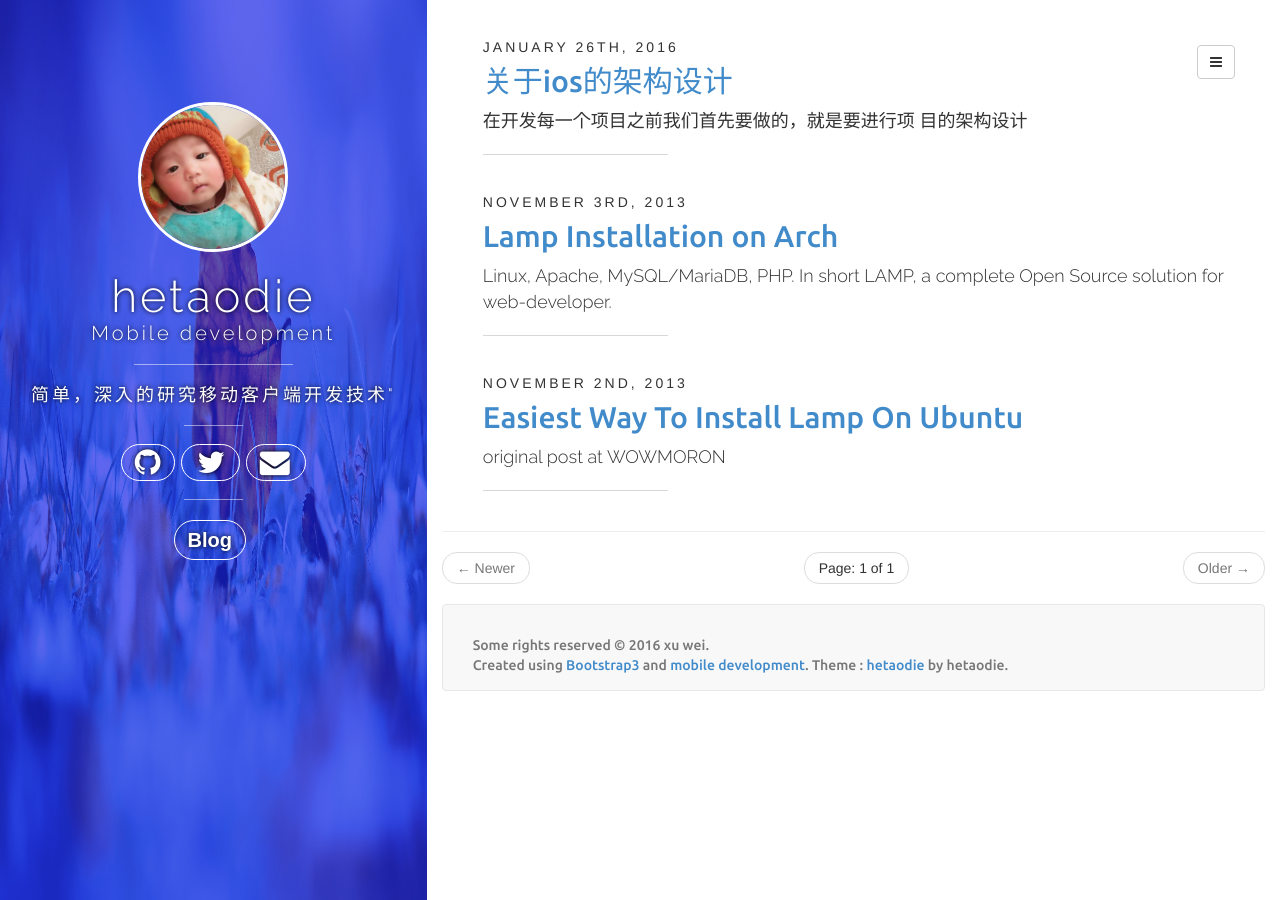
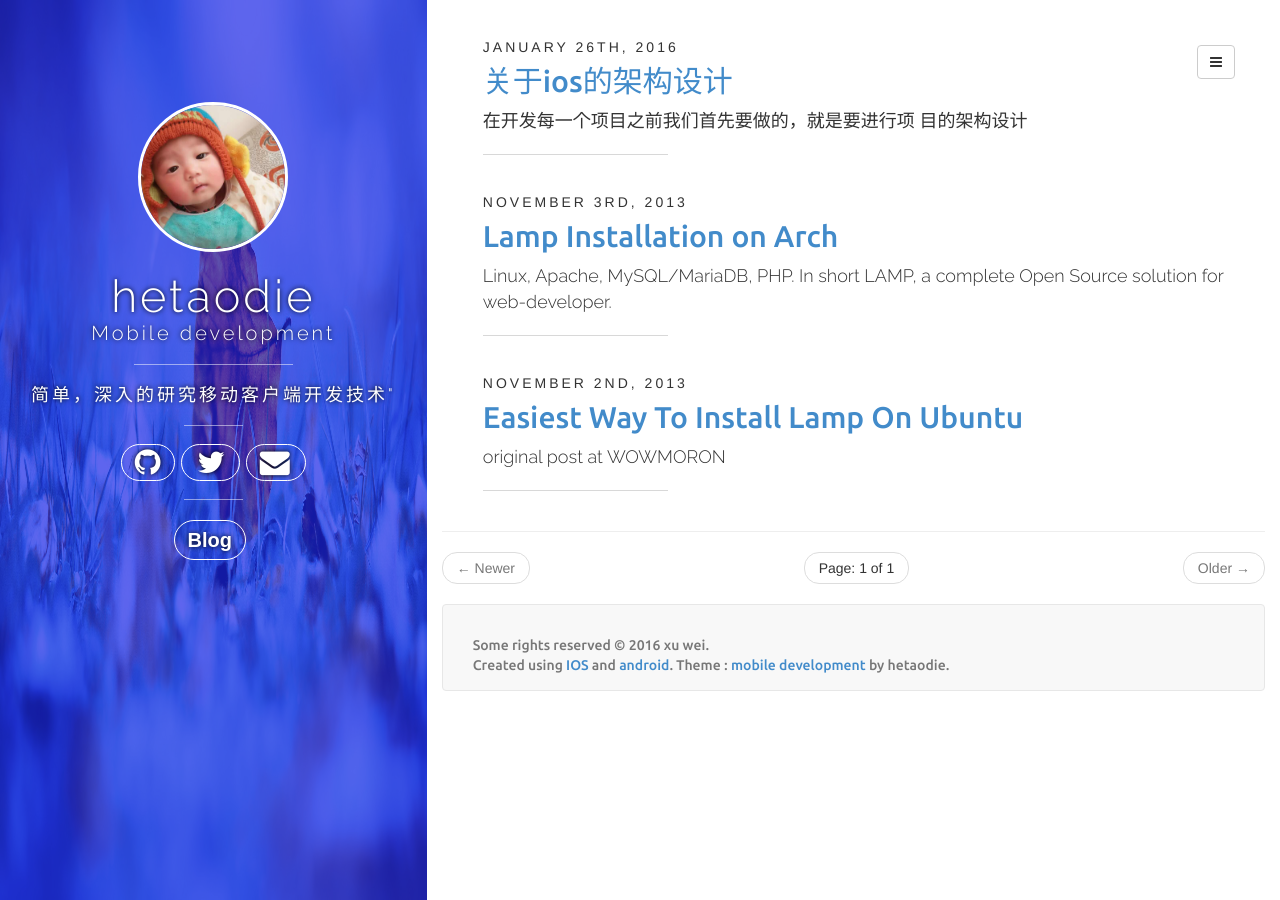
Before and after one commit to hetaodie/hetaodie.github.io, a Jekyll site: the page built from index.html, in a window 1280 px wide. Built offline with Jekyll 4.4.1, drawn with Linux system fonts in a browser that asks for light colours; nearby versions of some CDN libraries; the list of posts is cut into pages by our own code; comment, search, counter and statistics services are not loaded.

Commit message:
更改设计主题

```diff
--- a/_includes/default.html
+++ b/_includes/default.html
@@ -109,7 +109,7 @@ $("#sidebar").animate({width:'33.3333%'},'slow');
 <footer class="navbar navbar-default">
     <div class="container">
       <p class="navbar-text pull-left">Some rights reserved &copy; {{ site.time | date: '%Y' }} {{ site.author.name }}. </br>
-      Created using <a class="navbar-button" href="https://github.com/twbs/bootstrap">Bootstrap3</a> and <a class="navbar-button" href="https://github.com/hetaodie">mobile development</a>. Theme : <a class="navbar-button" href="http://hetaodie.github.io">hetaodie</a> by hetaodie.
+      Created using <a class="navbar-button" href="https://github.com/hetaodie">IOS</a> and <a class="navbar-button" href="https://github.com/hetaodie">android</a>. Theme : <a class="navbar-button" href="http://hetaodie.github.io">mobile development</a> by hetaodie.
  </p>
  </div>
   </footer>
```
